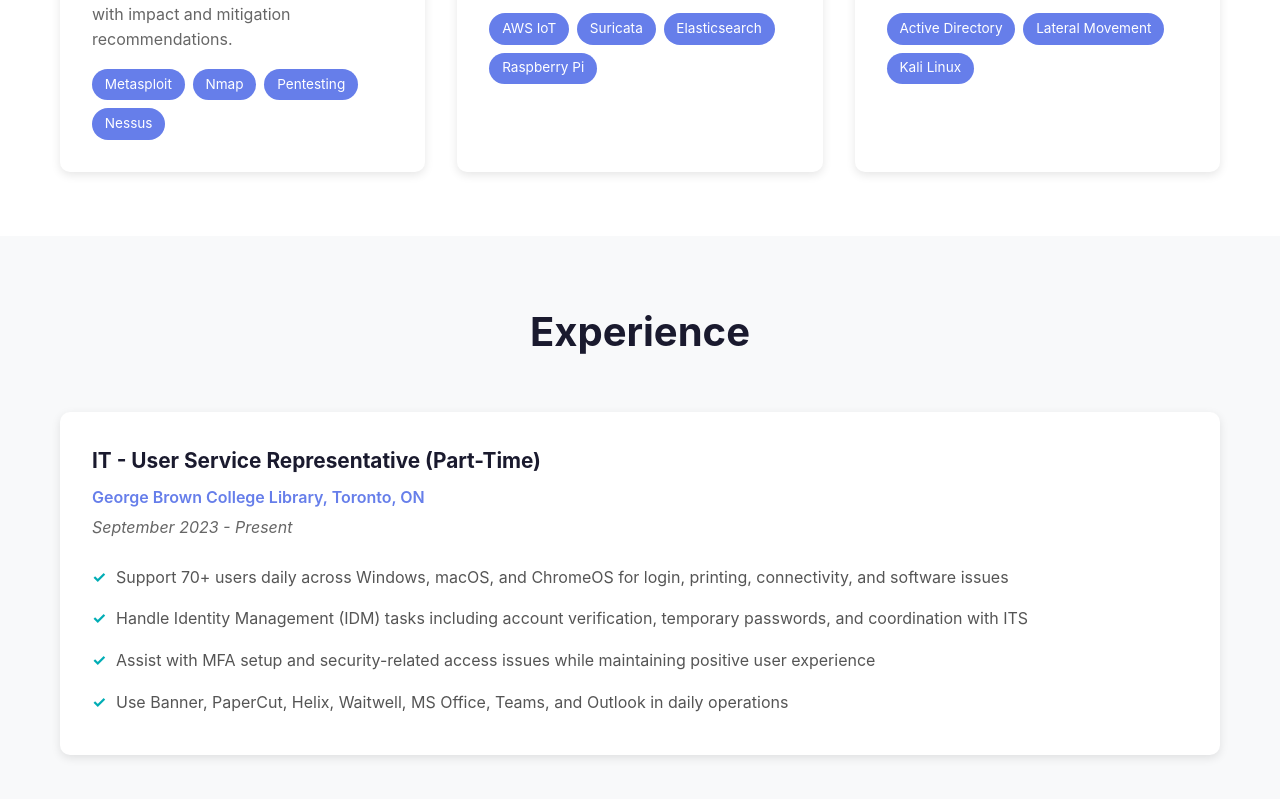
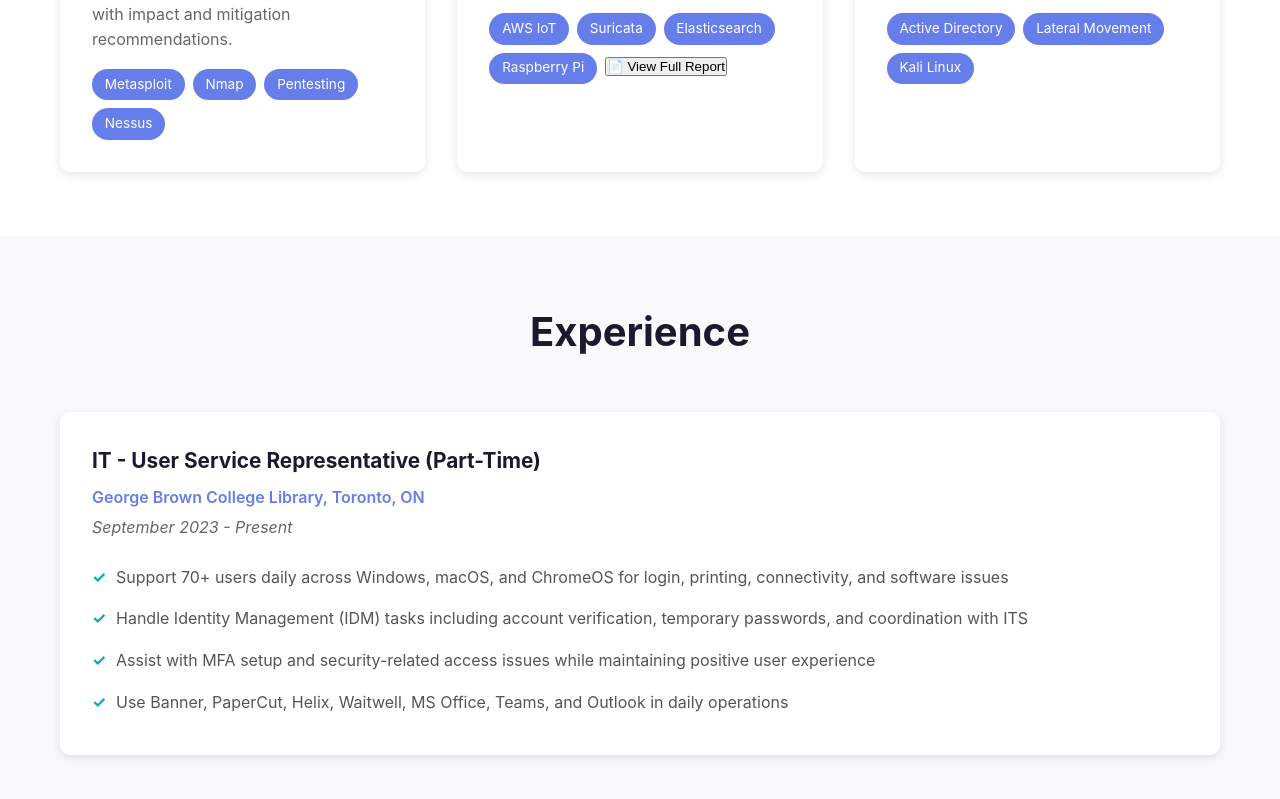
Before and after one commit to ankitpraddhan/resume-portfolio, a plain HTML site: page index.html in a window 1280 px wide. Shown: the part 2238-3037 px from the top of the page. Drawn offline with Linux system fonts and the light colour scheme.

Commit message:
Add View Full Report button for Cloud IoT project

```diff
--- a/index.html
+++ b/index.html
@@ -114,6 +114,9 @@
                         <span class="tag">Suricata</span>
                         <span class="tag">Elasticsearch</span>
                         <span class="tag">Raspberry Pi</span>
+                    <a href="Cloud IoT.pdf" class="project-report-link" target="_blank">
+                        <button class="report-button">📄 View Full Report</button>
+                    </a>
                     </div>
                 </div>
                 <div class="project-card">
```
